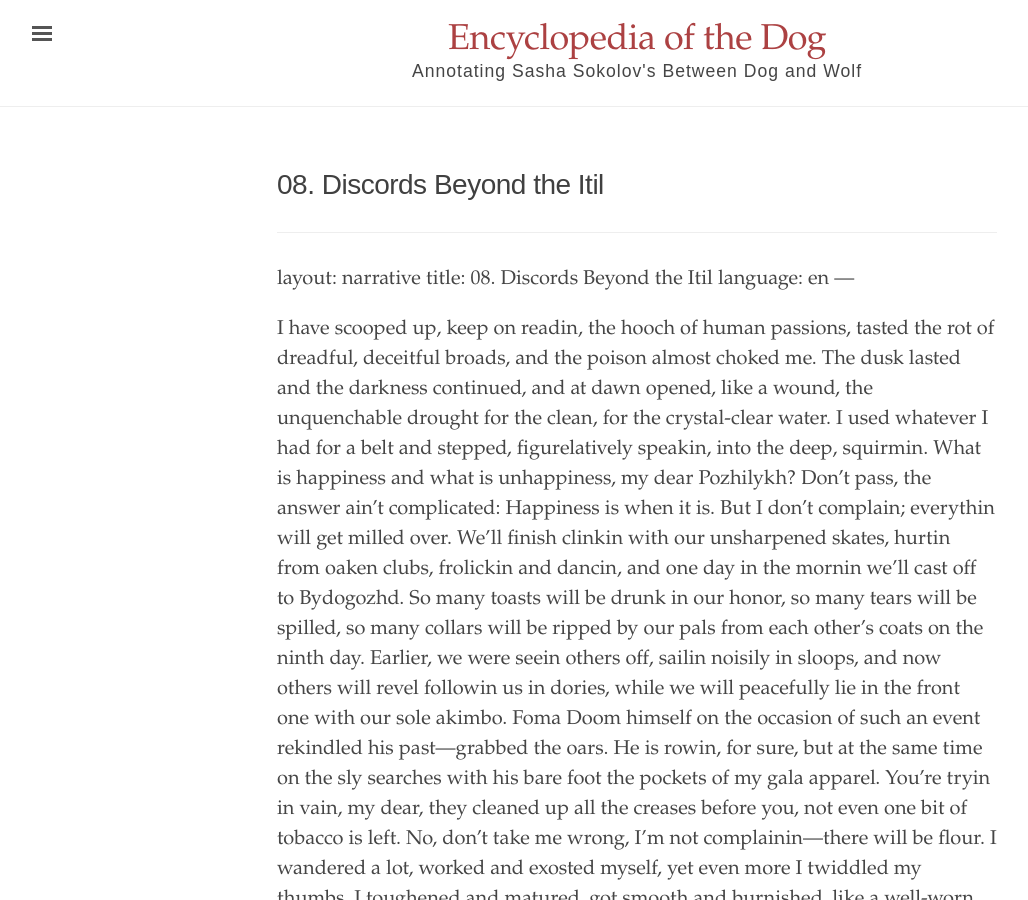
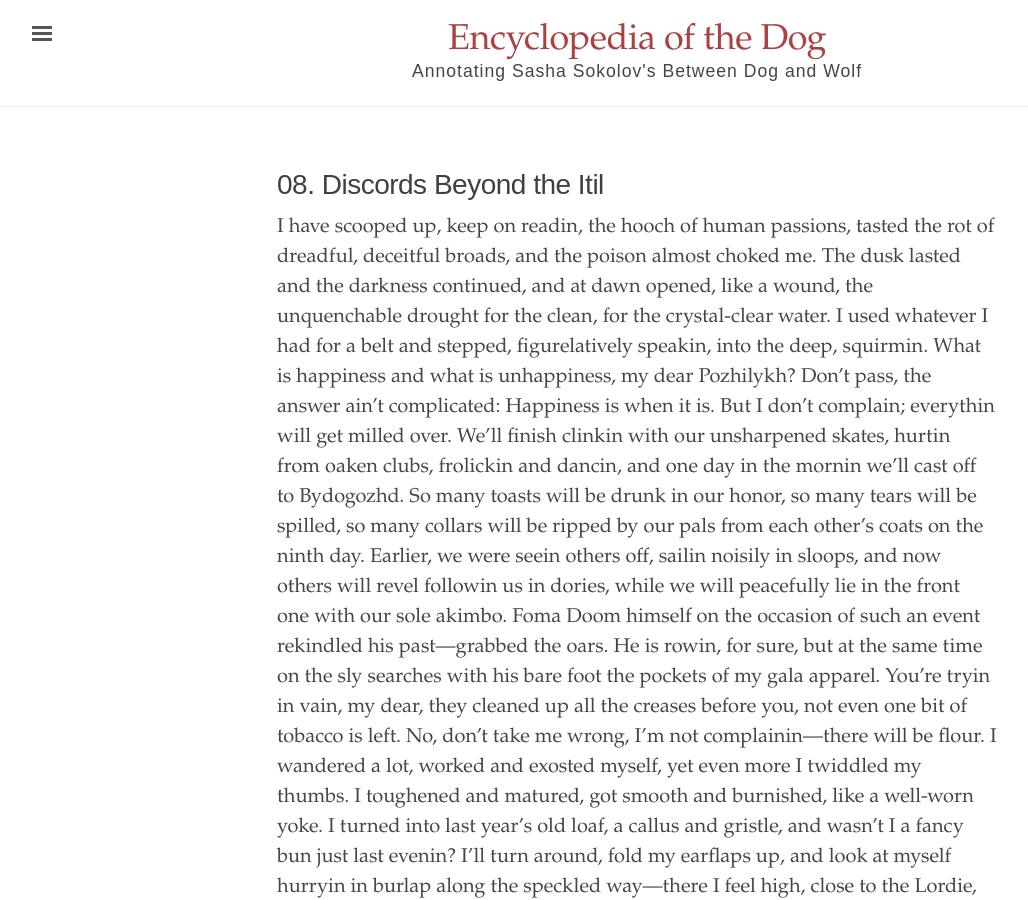
Before and after one commit to digbmc/dog-annotation-site, a Jekyll site: the page built from _texts/08_en.md, in a window 1280 px wide and 900 px high. Shown: the whole window, without its empty margins (3-1031 px from the left). Built offline with Jekyll 4.4.1, drawn with Linux system fonts in a browser that asks for light colours.

```diff
--- a/_texts/08_en.md
+++ b/_texts/08_en.md
@@ -1,9 +1,3 @@
----
-layout: narrative
-title: 08. Discords Beyond the Itil
-language: en
----
-
 ---
 layout: narrative
 title: 08. Discords Beyond the Itil
```
